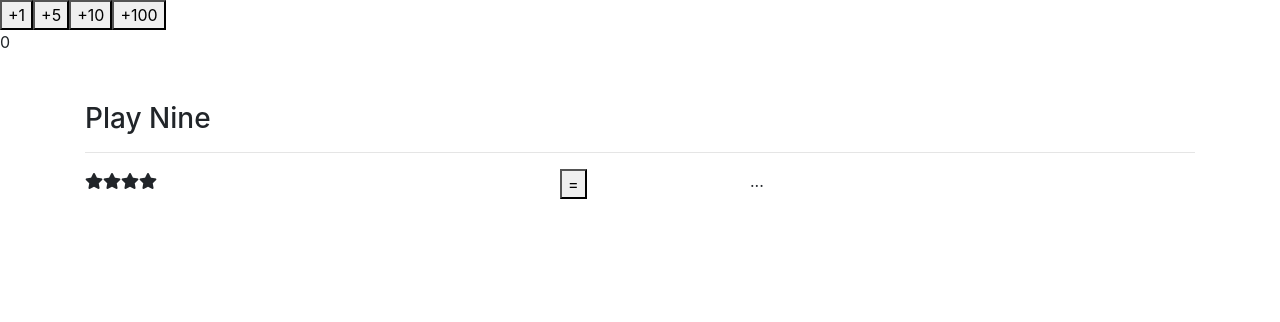
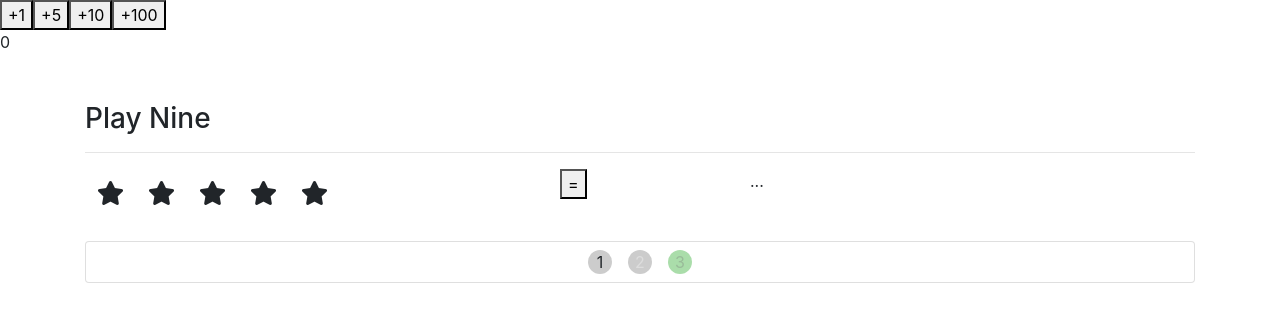
Before and after one commit to bhavik4748/react-webpack-starter, a React app: page / in a window 1280 px wide. Built offline with nearby package versions, Linux system fonts and the light colour scheme.

Commit message:
added css and lodash lib

```diff
--- a/package.json
+++ b/package.json
@@ -12,6 +12,7 @@
   "dependencies": {
     "bootstrap": "^4.1.1",
     "font-awesome": "^4.7.0",
+    "lodash": "^4.17.10",
     "react": "^16.3.1",
     "react-dom": "^16.3.1"
   },
--- a/src/components/App2.js
+++ b/src/components/App2.js
@@ -2,12 +2,14 @@
 
 
 const Stars = function (props) {
+    const numberOfStars = 1 + Math.floor(Math.random() * 9);
+    let stars = [];
+    for (let i = 0; i < numberOfStars; ++i) {
+        stars.push(<i key={i} className="fa fa-star"  ></i>);
+    }
     return (
         <div className="col-5">
-            <i className="fa fa-star"></i>
-            <i className="fa fa-star"></i>
-            <i className="fa fa-star"></i>
-            <i className="fa fa-star"></i>
+            {stars}
         </div>
     );
 }
@@ -28,6 +30,19 @@
     );
 }
 
+
+const Numbers = function (props) {
+    return (
+        <div className="card text-center">
+            <div>
+                <span>1</span>
+                <span className="selected">2</span>
+                <span className="used">3</span>
+            </div>
+        </div>
+    );
+}
+
 class Game extends Component {
     render() {
         return (
@@ -39,6 +54,8 @@
                     <Button />
                     <Answer />
                 </div>
+                <br />
+                <Numbers />
             </div>
         )
     }
--- a/src/index.html
+++ b/src/index.html
@@ -11,6 +11,8 @@
 
   <link rel="stylesheet" href="https://use.fontawesome.com/releases/v5.0.13/css/all.css" integrity="sha384-DNOHZ68U8hZfKXOrtjWvjxusGo9WQnrNx2sqG0tfsghAvtVlRW3tvkXWZh58N9jp"
     crossorigin="anonymous">
+
+  <link href="src/style.css" rel="stylesheet">
   <title>My React App</title>
 </head>
 
--- /dev/null
+++ b/src/style.css
@@ -0,0 +1,26 @@
+.fa-star {
+    margin: 0.5em;
+    font-size: 24px;
+}
+
+span{
+    display: inline-block;
+    margin: 0.5em;
+    text-align: center;
+    background-color: #ccc;
+    width: 24px;
+    border-radius: 50%;
+    cursor: pointer;
+}
+
+.selected {
+background-color: #ccc;
+color: #ddd;
+cursor: not-allowed;
+}
+
+.used {
+    background-color: #aaddaa;
+    color: #99bb99;
+    cursor: not-allowed;
+    }
```
